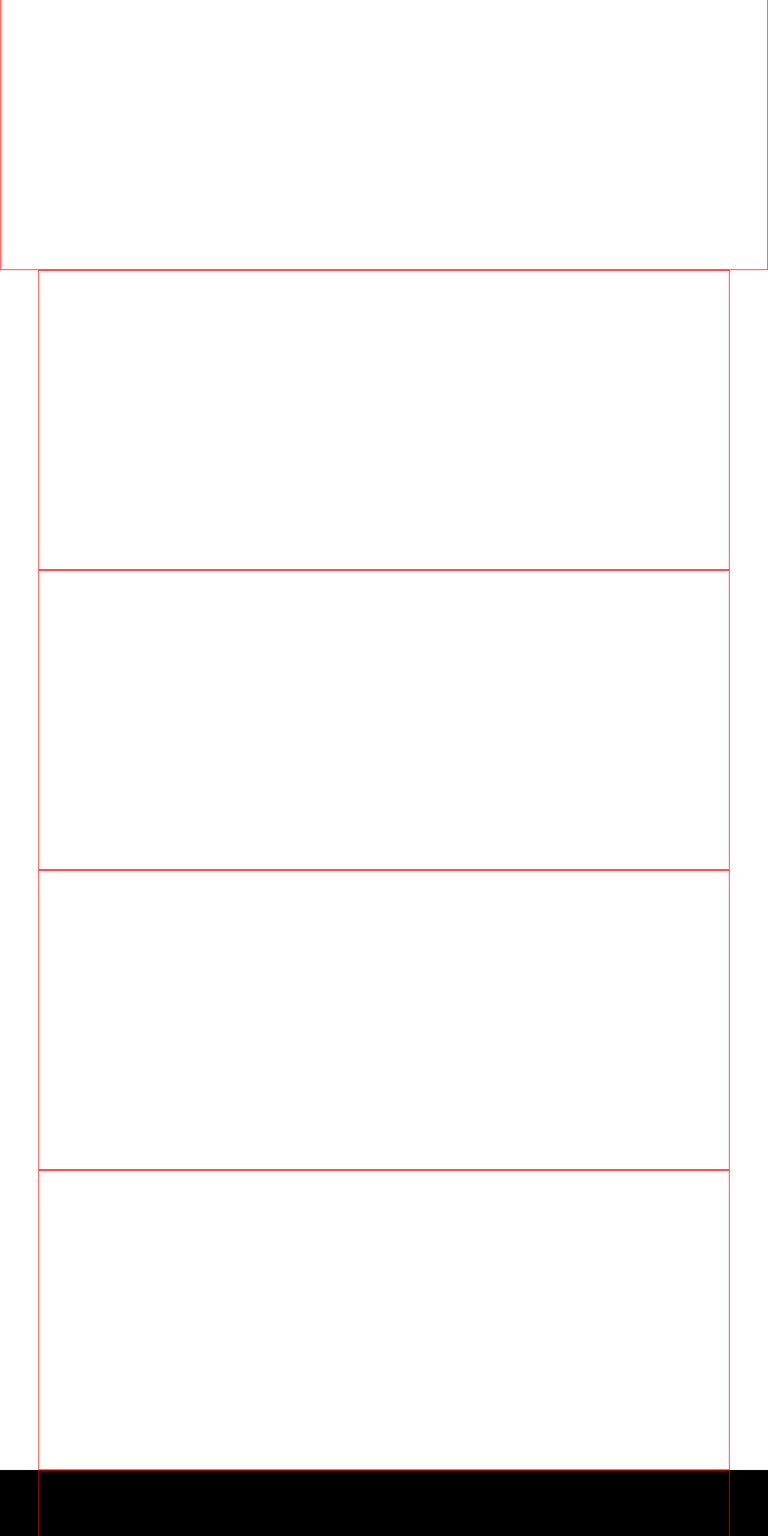
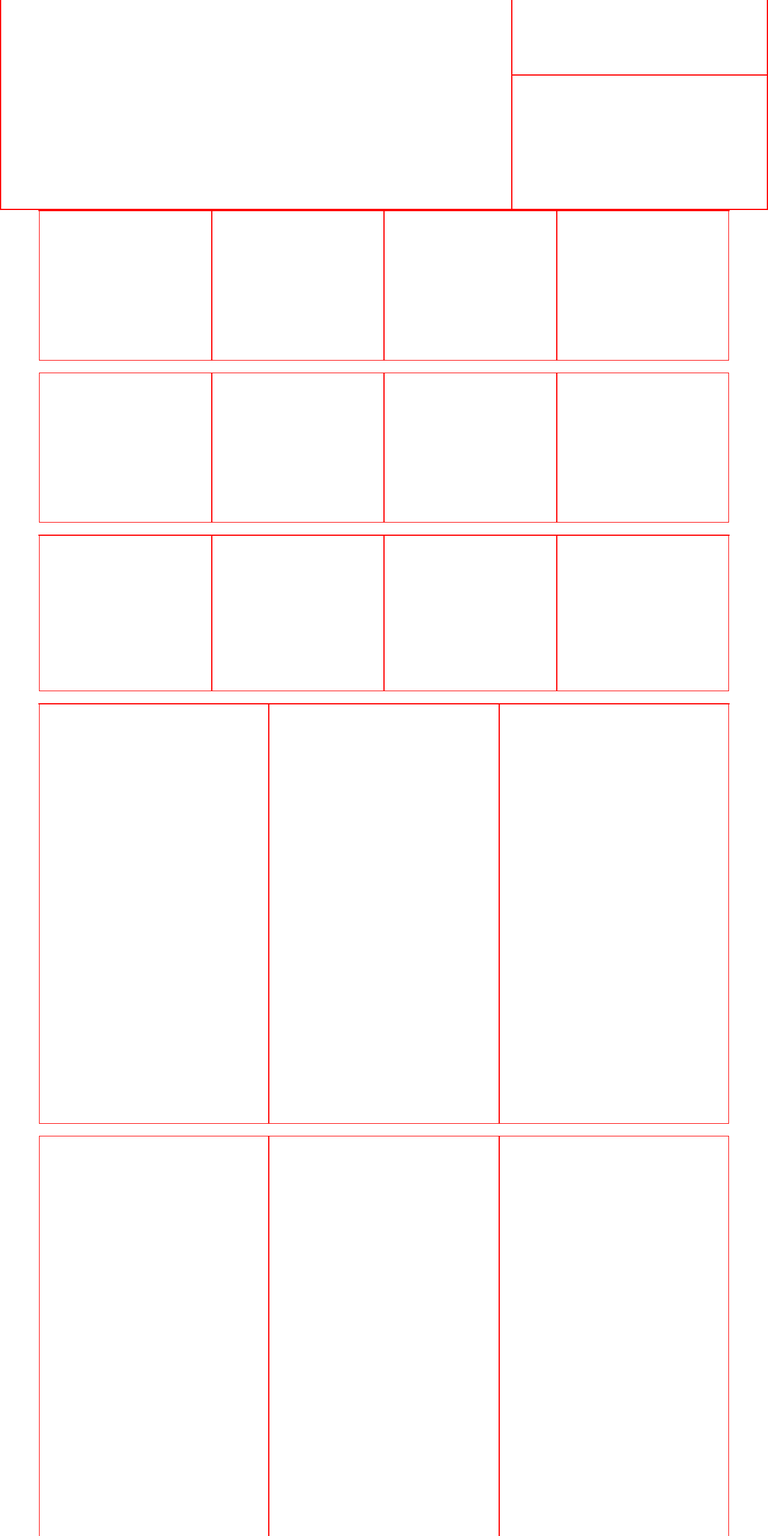
Before and after one commit to majovanilla/responsive-design, a plain HTML site: page index.html in a window 1280 px wide. Shown: the part 200-2760 px from the top of the page at 60% size. Drawn offline with Linux system fonts and the light colour scheme.

Commit message:
Styled Height of the articles inside the Main and all the Sections

```diff
--- a/index.html
+++ b/index.html
@@ -1,36 +1,34 @@
 <!DOCTYPE html>
 <html lang="en">
   <head>
-    <meta charset="UTF-8">
-    <meta name="viewport" content="width=device-width, initial-scale=1.0">
-    <meta http-equiv="X-UA-Compatible" content="ie=edge">
-    <link rel="stylesheet" href="styles.css">
+    <meta charset="UTF-8" />
+    <meta name="viewport" content="width=device-width, initial-scale=1.0" />
+    <meta http-equiv="X-UA-Compatible" content="ie=edge" />
+    <link rel="stylesheet" href="styles.css" />
     <title>Responsive Design</title>
   </head>
   <body>
-    <header>
-
-    </header>
+    <header></header>
     <main>
-        <article class="g2-3"></article>
-        <article class="g1-3"></article>
-        <article class="g1-3"></article>
+      <article class="g2-3 h100 f-left"></article>
+      <article class="g1-3 h1-2 f-left"></article>
+      <article class="g1-3 h1-2 f-left"></article>
     </main>
     <section id="latest-news">
-       <article class="g-1-4"></article>
-       <article class="g-1-4"></article>
-       <article class="g-1-4"></article>
-       <article class="g-1-4"></article>
-       <article class="g-1-4"></article>
-       <article class="g-1-4"></article>
-       <article class="g-1-4"></article>
-       <article class="g-1-4"></article>
+      <article class="g1-4"></article>
+      <article class="g1-4"></article>
+      <article class="g1-4"></article>
+      <article class="g1-4"></article>
+      <article class="g1-4"></article>
+      <article class="g1-4"></article>
+      <article class="g1-4"></article>
+      <article class="g1-4"></article>
     </section>
     <section id="latest-funding">
-        <article class="g-1-4"></article>
-        <article class="g-1-4"></article>
-        <article class="g-1-4"></article>
-        <article class="g-1-4"></article>
+      <article class="g1-4"></article>
+      <article class="g1-4"></article>
+      <article class="g1-4"></article>
+      <article class="g1-4"></article>
     </section>
     <section id="articles">
       <article class="g1-3"></article>
@@ -44,14 +42,14 @@
     </section>
 
     <section id="latest-deals">
-        <article class="g-1-4"></article>
-        <article class="g-1-4"></article>
-        <article class="g-1-4"></article>
-        <article class="g-1-4"></article>
-        <article class="g-1-4"></article>
-        <article class="g-1-4"></article>
-        <article class="g-1-4"></article>
-        <article class="g-1-4"></article>
+      <article class="g1-4"></article>
+      <article class="g1-4"></article>
+      <article class="g1-4"></article>
+      <article class="g1-4"></article>
+      <article class="g1-4"></article>
+      <article class="g1-4"></article>
+      <article class="g1-4"></article>
+      <article class="g1-4"></article>
     </section>
     <footer>
       <section id="social">
@@ -74,8 +72,12 @@
         </ul>
       </section>
       <section id="copyright">
-           <a href="https://cdn0.tnwcdn.com/wp-content/themes/cyberdelia/assets/img/tnw.svg"><img src="" alt=""></a>
-            © 2006–2019 The Next Web B.V. Made with ♥ in Amsterdam. Powered by StackPath
+        <a
+          href="https://cdn0.tnwcdn.com/wp-content/themes/cyberdelia/assets/img/tnw.svg"
+          ><img src="" alt=""
+        /></a>
+        © 2006–2019 The Next Web B.V. Made with ♥ in Amsterdam. Powered by
+        StackPath
       </section>
     </footer>
   </body>
--- a/styles.css
+++ b/styles.css
@@ -3,19 +3,87 @@
    License: none (public domain)
 */
 
-html, body, div, span, applet, object, iframe,
-h1, h2, h3, h4, h5, h6, p, blockquote, pre,
-a, abbr, acronym, address, big, cite, code,
-del, dfn, em, img, ins, kbd, q, s, samp,
-small, strike, strong, sub, sup, tt, var,
-b, u, i, center,
-dl, dt, dd, ol, ul, li,
-fieldset, form, label, legend,
-table, caption, tbody, tfoot, thead, tr, th, td,
-article, aside, canvas, details, embed,
-figure, figcaption, footer, header, hgroup,
-menu, nav, output, ruby, section, summary,
-time, mark, audio, video {
+html,
+body,
+div,
+span,
+applet,
+object,
+iframe,
+h1,
+h2,
+h3,
+h4,
+h5,
+h6,
+p,
+blockquote,
+pre,
+a,
+abbr,
+acronym,
+address,
+big,
+cite,
+code,
+del,
+dfn,
+em,
+img,
+ins,
+kbd,
+q,
+s,
+samp,
+small,
+strike,
+strong,
+sub,
+sup,
+tt,
+var,
+b,
+u,
+i,
+center,
+dl,
+dt,
+dd,
+ol,
+ul,
+li,
+fieldset,
+form,
+label,
+legend,
+table,
+caption,
+tbody,
+tfoot,
+thead,
+tr,
+th,
+td,
+article,
+aside,
+canvas,
+details,
+embed,
+figure,
+figcaption,
+footer,
+header,
+hgroup,
+menu,
+nav,
+output,
+ruby,
+section,
+summary,
+time,
+mark,
+audio,
+video {
   margin: 0;
   padding: 0;
   border: 0;
@@ -24,22 +92,35 @@ time, mark, audio, video {
   vertical-align: baseline;
 }
 /* HTML5 display-role reset for older browsers */
-article, aside, details, figcaption, figure,
-footer, header, hgroup, menu, nav, section {
+article,
+aside,
+details,
+figcaption,
+figure,
+footer,
+header,
+hgroup,
+menu,
+nav,
+section {
   display: block;
 }
 body {
   line-height: 1;
 }
-ol, ul {
+ol,
+ul {
   list-style: none;
 }
-blockquote, q {
+blockquote,
+q {
   quotes: none;
 }
-blockquote:before, blockquote:after,
-q:before, q:after {
-	content: '';
+blockquote:before,
+blockquote:after,
+q:before,
+q:after {
+  content: "";
   content: none;
 }
 table {
@@ -54,9 +135,11 @@ table {
 /* -------------- GENERAL STRUCTURE --------------- */
 
 *,
-section {
+section,
+ul,
+li,
+article {
   border: red solid 1px;
-  height: 550px;
 }
 
 body {
@@ -71,23 +154,70 @@ header {
 
 main {
   margin-top: 100px;
+  position: relative;
   width: 100%;
+  height: 450px;
 }
 
 section {
   width: 90%;
   margin: auto;
-  height: 500px;
+  clear: both;
 }
 
 footer {
   width: 100%;
   position: relative;
+  background-color: black;
   bottom: 0;
-  background-color: black;
+  height: 260px;
 }
 
+/* ----------- Header -------------*/
+
+/* ---------- Main --------------- */
+/* ----------- Latest News ---------- */
+
+#latest-news article {
+  height: 250px;
+  float: left;
+  margin-bottom: 20px;
+}
+
+/* ----------- Latest Funding ----------------*/
+#latest-funding article {
+  height: 260px;
+  float: left;
+  margin-bottom: 20px;
+}
+
+/* ----------- Articles ----------------*/
+#articles article {
+  height: 700px;
+  float: left;
+  margin-bottom: 20px;
+}
+/* ----------- Latest Deals ----------------*/
+#latest-deals {
+  padding-bottom: 260px;
+}
+
+#latest-deals article {
+  height: 600px;
+  float: left;
+  margin-bottom: 20px;
+}
+
+/* ----------- Footer ----------------*/
+
 /* -------------- GRID STRUCTURE --------------- */
+.h100 {
+  height: 100%;
+}
+
+.h1-2 {
+  height: 50%;
+}
 
 .g1-3 {
   width: 33.33%;
@@ -97,6 +227,12 @@ footer {
   width: 66.66%;
 }
 
-.g1-4{
+.g1-4 {
   width: 25%;
 }
+
+/* ----------- More Generals ------------------ */
+
+.f-left {
+  float: left;
+}
```
Lines whose indentation alone changed are shown as unchanged.
